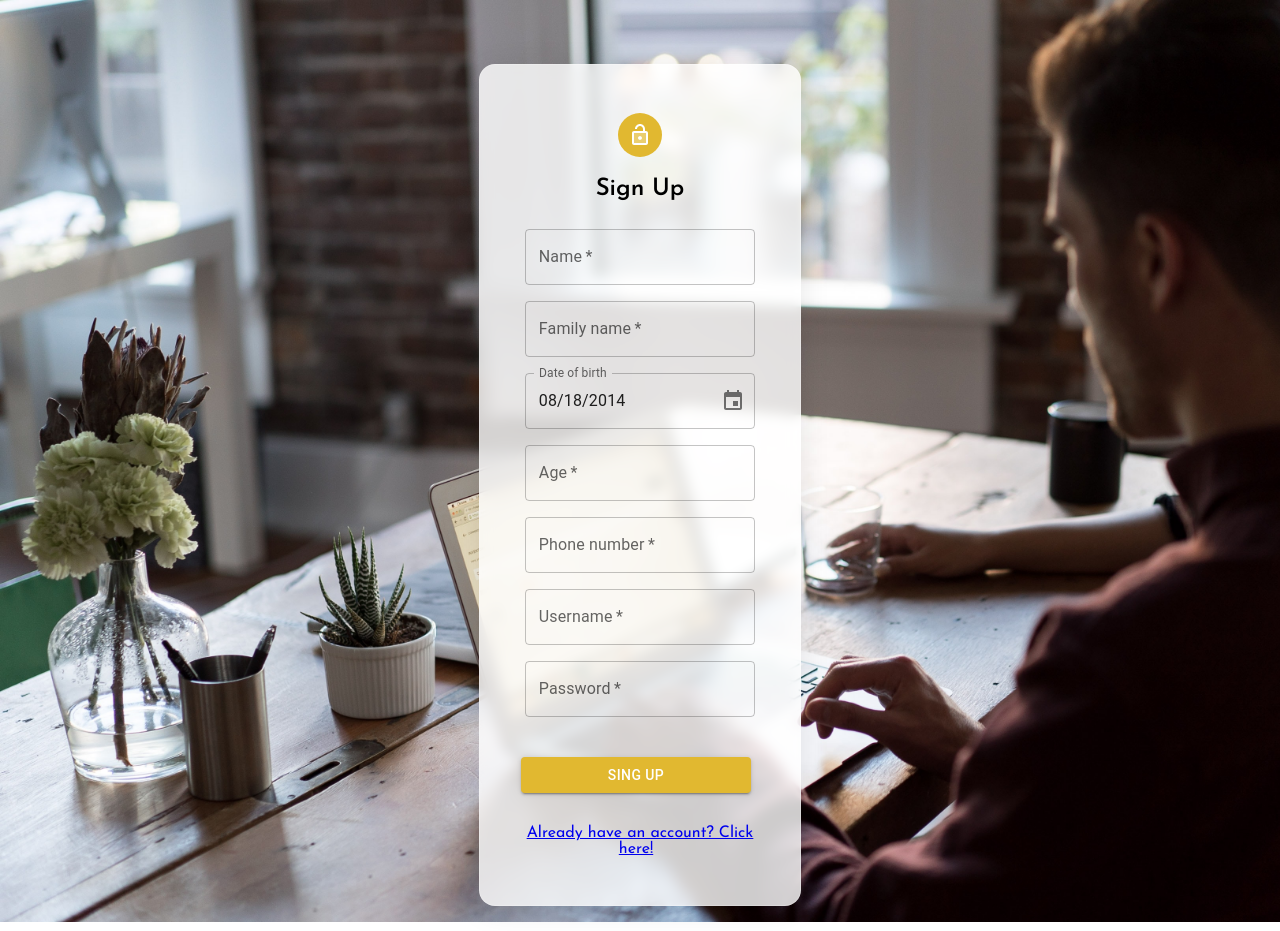
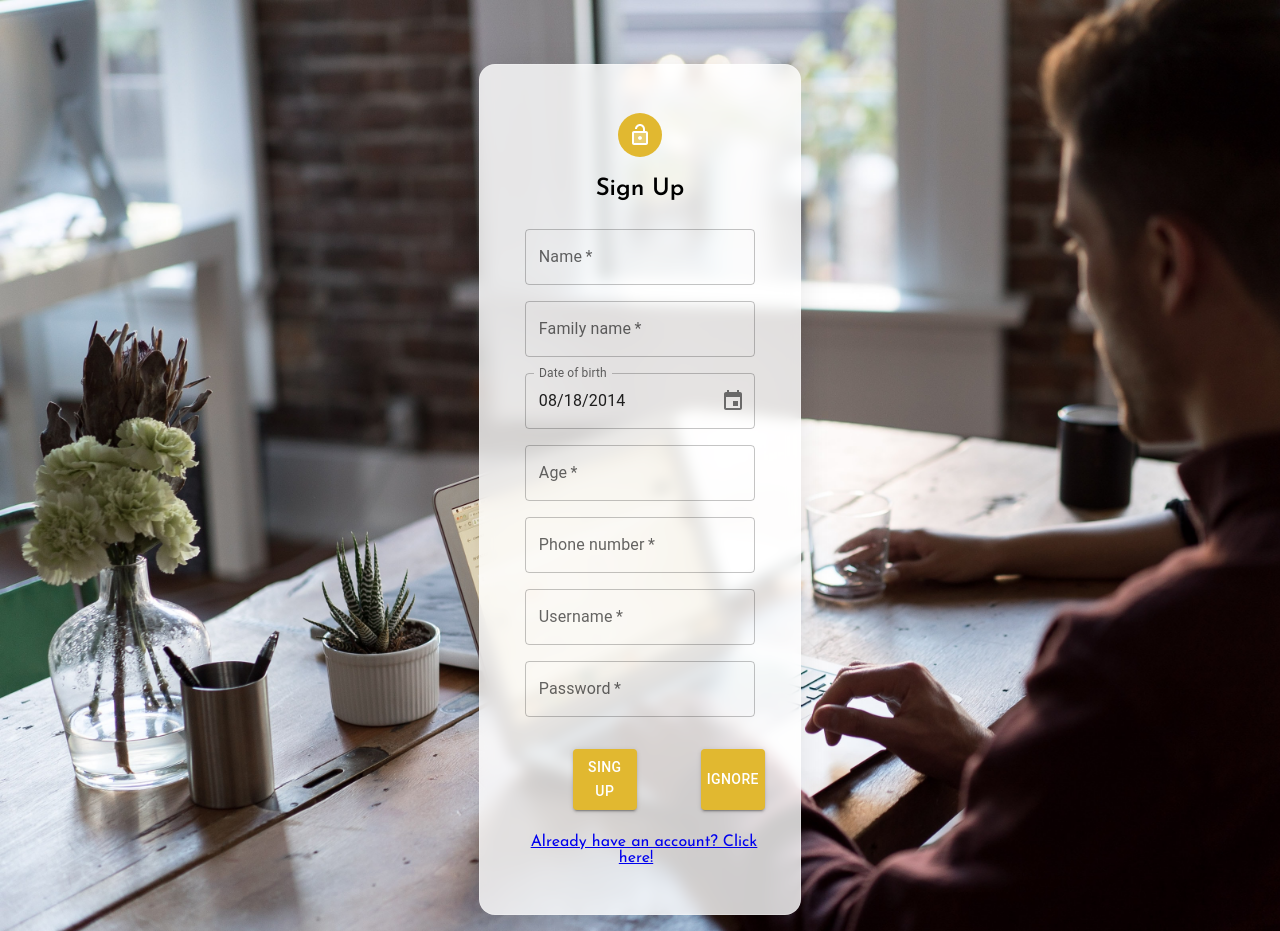
Before and after one commit to FatemeFazelzade/React-mui-login-form, a React (Create React App) app: page /Signup in a window 1280 px wide. Built offline with nearby package versions, Linux system fonts and the light colour scheme.

Commit message:
Add ignore button

```diff
--- a/src/signUp.js
+++ b/src/signUp.js
@@ -1,6 +1,7 @@
 import * as React from 'react';
 import "./login.css"
 import Grid from '@mui/material/Grid';
+import Stack from '@mui/material/Stack';
 import PositionedSnackbar from "./snakBar"
 import Avatar from '@mui/material/Avatar';
 import LockOpenTwoToneIcon from '@mui/icons-material/LockOpenTwoTone';
@@ -15,8 +16,9 @@ import { Link } from "react-router-dom";
 
 
 function Signup() {
+
     const avatarStyle={backgroundColor:'#e1b830'}
-    const butStyle={backgroundColor:'#e1b830', margin:'2rem 0 2rem 0'}
+    const butStyle={backgroundColor:'#e1b830', margin:'1rem 1rem 1rem 3rem'}
     const [value, setValue] = React.useState(new Date('2014-08-18T21:11:54'));
 
 
@@ -57,7 +59,10 @@ function Signup() {
       <TextField id="outlined-basic" label="Phone number" type='tel' variant="outlined" required />
       <TextField id="outlined-basic" label="Username" variant="outlined" required />
       <TextField id="outlined-basic" label="Password" type='password' variant="outlined" required/>
+      <Stack spacing={2} direction="row">
       <Button style={butStyle}  variant="contained" type='submit' >Sing Up</Button>
+      <Button style={butStyle}  variant="contained" type='submit' >Ignore</Button>
+      </Stack>
       <Link to="/Login"> Already have an account? Click here! </Link>
 
     </Box>
```
